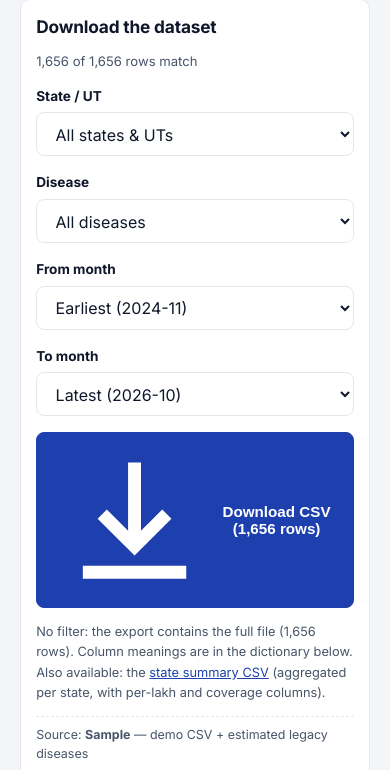
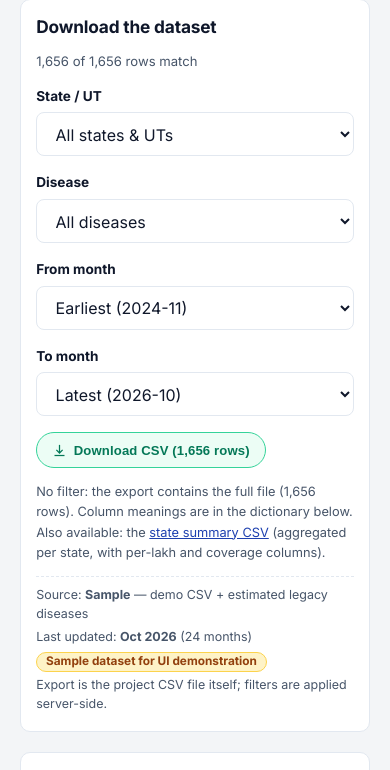
Before and after one commit to azharrajgoli786-spec/public_health_dashboard, a Flask app: page /data in a window 390 px wide. Shown: the part 422-1192 px from the top of the page. Run offline with Flask 3, Linux system fonts and the light colour scheme.

Commit message:
Style the CSV download as a compact green export pill
- .button.dl: 36px pill (vs 44px rectangular buttons), emerald outline,
  15px icon and smaller type so Download reads as its own action next to
  Apply and the filter selects; stays auto-width even on mobile
- applied to /data download and the states-page CSV link; cache v16

```diff
--- a/static/styles.css
+++ b/static/styles.css
@@ -1804,3 +1804,23 @@ button.tile {
   font-size: 0.85rem;
 }
 .an-note.an-note-warn strong { color: #B42318; }
+
+/* Compact export pill: deliberately smaller than the 44px action buttons
+   and visually distinct (green stadium shape) so "Download CSV" reads as
+   its own action next to Apply / the filter selects. */
+.button.dl {
+  min-height: 36px;
+  padding: 0.4rem 0.95rem;
+  gap: 0.4rem;
+  border-radius: 999px;
+  background: #ECFDF5;
+  border: 1px solid #34D399;
+  color: #047857;
+  font-size: 0.82rem;
+  font-weight: 700;
+  letter-spacing: 0.01em;
+  flex: none;
+}
+.button.dl svg { width: 15px; height: 15px; }
+.button.dl:hover { background: #D1FAE5; border-color: #10B981; color: #065F46; }
+.filter-grid .field-action .button.dl { width: auto; }
--- a/templates/base.html
+++ b/templates/base.html
@@ -3,7 +3,7 @@
 <head>
     <meta charset="utf-8">
     <title>{% block title %}Public Health Dashboard{% endblock %}</title>
-    <link rel="stylesheet" href="/static/styles.css?v=15">
+    <link rel="stylesheet" href="/static/styles.css?v=16">
     <meta name="viewport" content="width=device-width, initial-scale=1">
     <meta name="description" content="{% block meta %}Disease surveillance and health information for India.{% endblock %}">
     {% block head %}{% endblock %}
--- a/templates/data.html
+++ b/templates/data.html
@@ -57,7 +57,7 @@
         </div>
         {% endif %}
         <div class="field field-action">
-            <button type="submit" class="button" {% if match_count == 0 %}disabled aria-describedby="noRowsNote"{% endif %}>
+            <button type="submit" class="button dl" {% if match_count == 0 %}disabled aria-describedby="noRowsNote"{% endif %}>
                 <svg viewBox="0 0 24 24" fill="none" stroke="currentColor" stroke-width="2" aria-hidden="true"><path d="M12 3v12"/><path d="m7 11 5 5 5-5"/><path d="M4 20h16"/></svg>
                 Download CSV ({{ '{:,}'.format(match_count) }} rows)
             </button>
--- a/templates/states.html
+++ b/templates/states.html
@@ -89,7 +89,7 @@
                     <svg viewBox="0 0 24 24" fill="none" stroke="currentColor" stroke-width="2" aria-hidden="true"><circle cx="11" cy="11" r="7"/><path d="m20 20-3.5-3.5"/></svg>
                     Apply
                 </button>
-                <a class="button outline-teal{% if total_results == 0 %} is-disabled{% endif %}" id="downloadCsv" href="/states.csv?q={{ q|urlencode }}&amp;region={{ region|urlencode }}&amp;sort={{ sort|urlencode }}" download{% if total_results == 0 %} aria-disabled="true" tabindex="-1" title="No states match the current filters, so the CSV would only contain its header row"{% endif %}>
+                <a class="button dl{% if total_results == 0 %} is-disabled{% endif %}" id="downloadCsv" href="/states.csv?q={{ q|urlencode }}&amp;region={{ region|urlencode }}&amp;sort={{ sort|urlencode }}" download{% if total_results == 0 %} aria-disabled="true" tabindex="-1" title="No states match the current filters, so the CSV would only contain its header row"{% endif %}>
                     <svg viewBox="0 0 24 24" fill="none" stroke="currentColor" stroke-width="2" aria-hidden="true"><path d="M12 3v12"/><path d="m7 11 5 5 5-5"/><path d="M4 20h16"/></svg>
                     Download CSV
                 </a>
```
